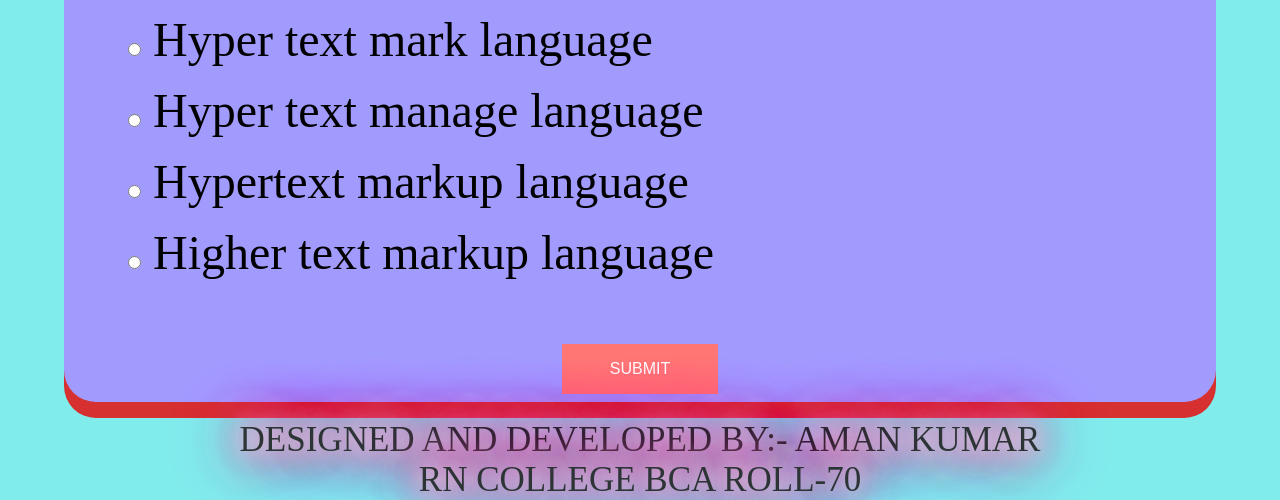
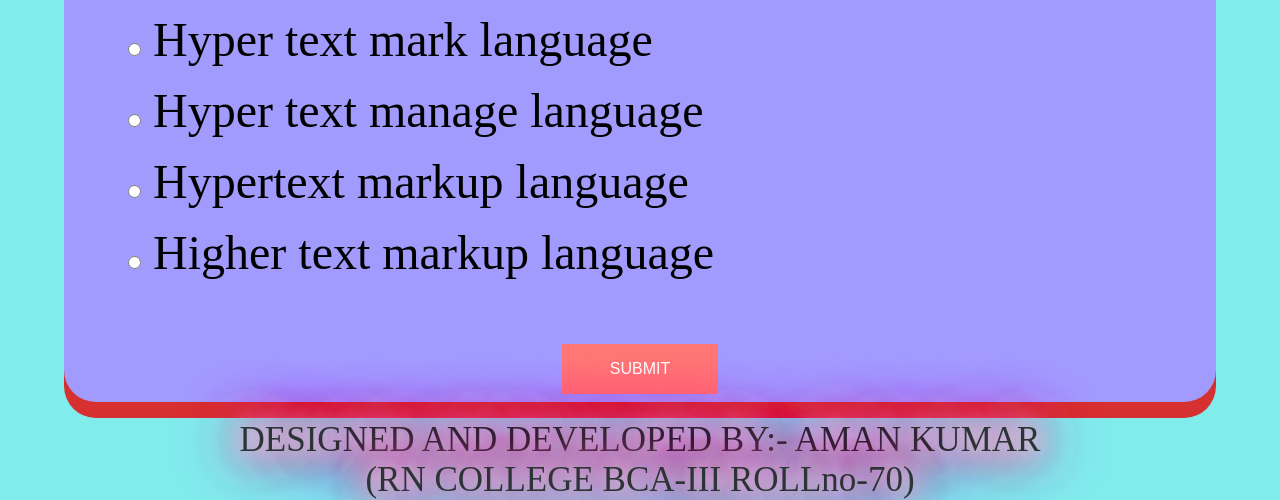
Before and after one commit to amankr97531/htmlquizbyaman, a plain HTML site: page index.html in a window 1280 px wide. Shown: the part 437-937 px from the top of the page. Drawn offline with Linux system fonts and the light colour scheme.

Commit message:
Update index.html

```diff
--- a/index.html
+++ b/index.html
@@ -212,7 +212,7 @@ display:none;
 		<button id="submit">submit</button>
 		<div id="showScore" class="scoreArea"></div>
 	   </div>
-	             <CENTER></br><h2 class="glow1">DESIGNED AND DEVELOPED BY:- AMAN KUMAR </br>RN COLLEGE BCA ROLL-70</h2></CENTER>
+	             <CENTER></br><h2 class="glow1">DESIGNED AND DEVELOPED BY:- AMAN KUMAR </br>(RN COLLEGE BCA-III ROLLno-70)</h2></CENTER>
 				 </div>
        </div>
 
```
